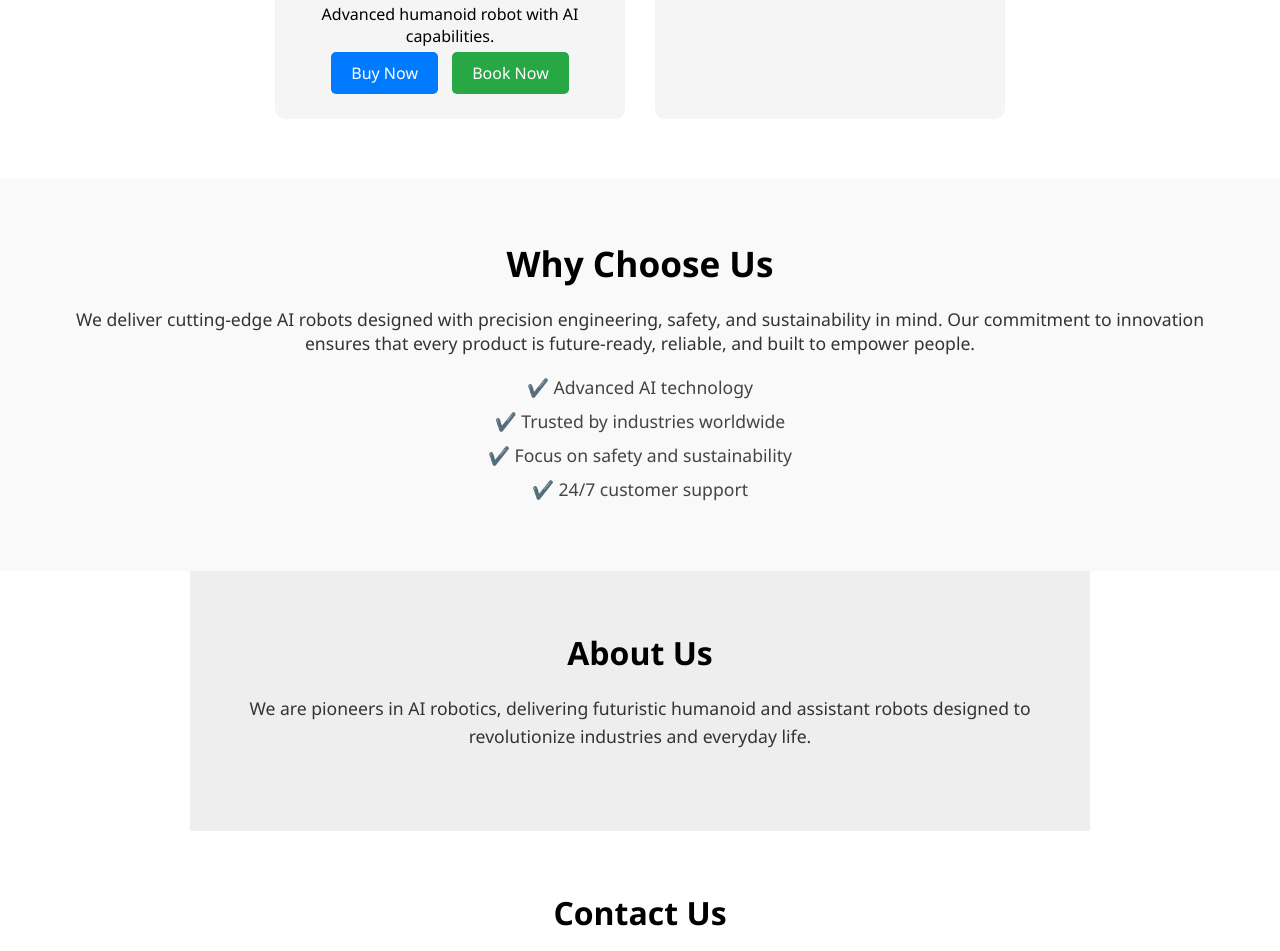
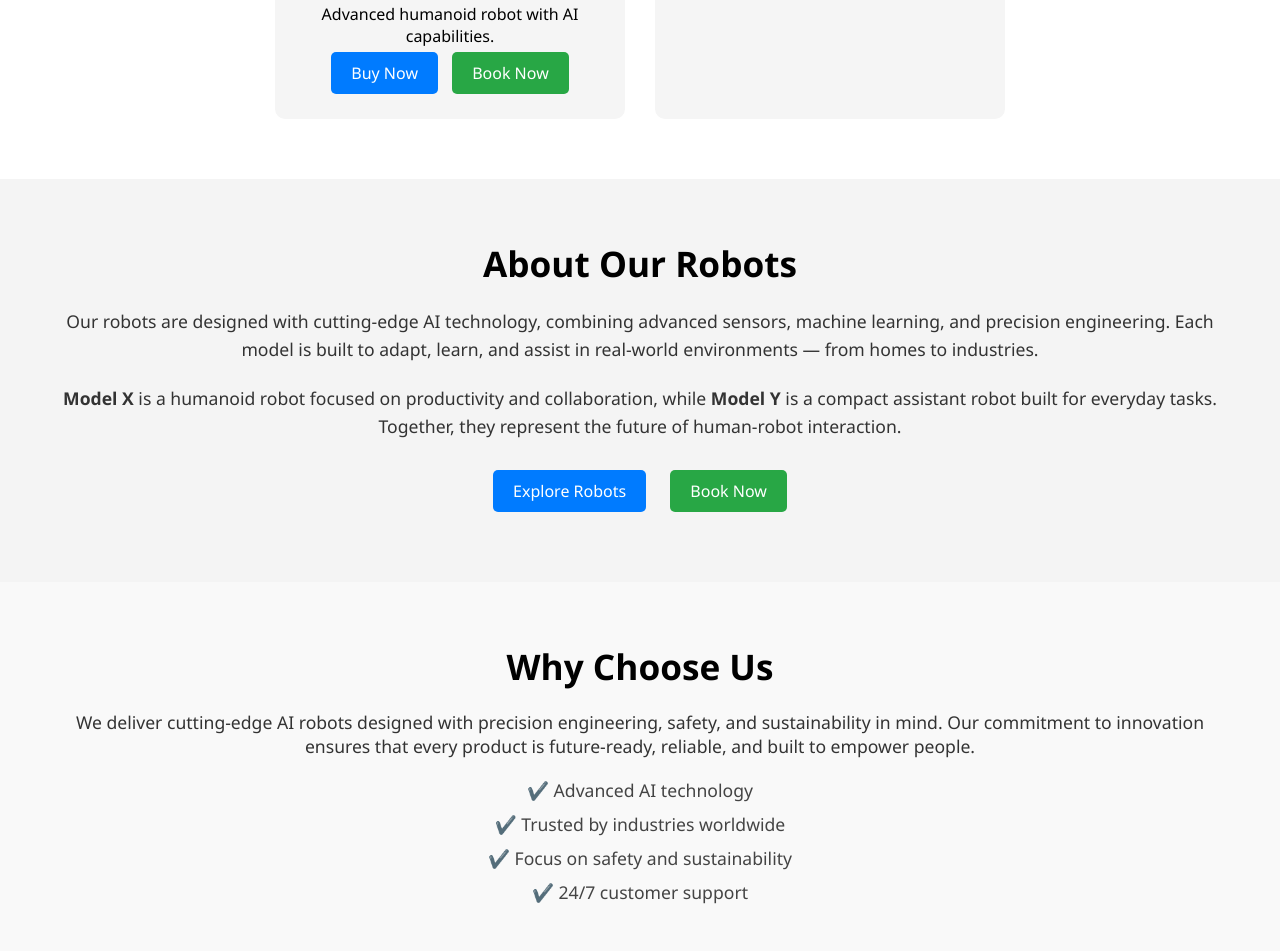
Before and after one commit to bhaveshbhavsar09/robot, a plain HTML site: page index.html in a window 1280 px wide. Shown: the part 1119-2070 px from the top of the page. Drawn offline with Linux system fonts and the light colour scheme.

Commit message:
add about robot section

```diff
--- a/index.html
+++ b/index.html
@@ -54,6 +54,23 @@
     </div>
   </div>
 </section>
+<!-- About Robot Section -->
+<section id="about-robot" class="about-robot">
+  <h2>About Our Robots</h2>
+  <p>
+    Our robots are designed with cutting‑edge AI technology, combining advanced sensors,
+    machine learning, and precision engineering. Each model is built to adapt, learn, and
+    assist in real‑world environments — from homes to industries.
+  </p>
+  <p>
+    <strong>Model X</strong> is a humanoid robot focused on productivity and collaboration,
+    while <strong>Model Y</strong> is a compact assistant robot built for everyday tasks.
+    Together, they represent the future of human‑robot interaction.
+  </p>
+  <a href="#products" class="btn">Explore Robots</a>
+  <a href="#contact" class="btn book-btn">Book Now</a> <!-- NEW clickable button -->
+</section>
+
 
   <!-- Why Us Section -->
   <section id="whyus" class="whyus">
--- a/style.css
+++ b/style.css
@@ -289,3 +289,27 @@ footer {
   margin-bottom: 20px;
   color: #333;
 }
+.about-robot {
+  padding: 60px 50px;
+  background: #f4f4f4;
+  text-align: center;
+}
+.about-robot h2 {
+  font-size: 2.2em;
+  margin-bottom: 20px;
+}
+.about-robot p {
+  font-size: 1.1em;
+  line-height: 1.6;
+  margin-bottom: 20px;
+  color: #333;
+}
+.about-robot .btn {
+  margin: 10px;
+}
+.book-btn {
+  background: #28a745; /* green for Book Now */
+}
+.book-btn:hover {
+  background: #1e7e34;
+}
```
Also changed, not shown: robot 2.avif (added).
